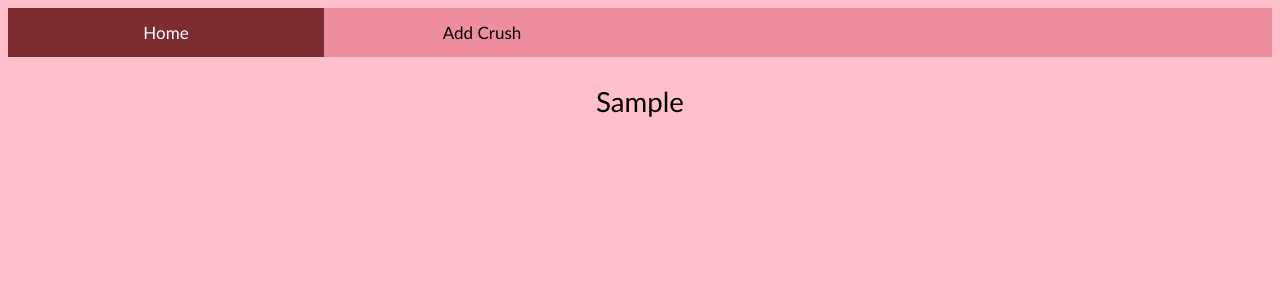
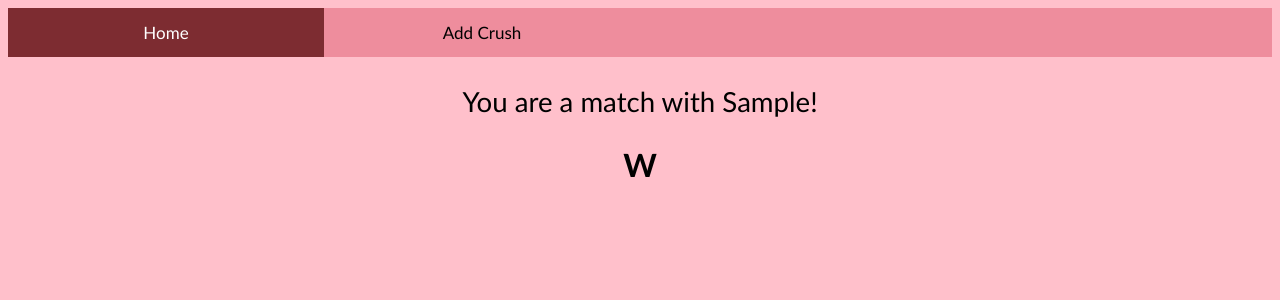
Before and after one commit to rwang2022/BU-match, a Flask app: template templates/reveal_crush.html in a window 1280 px wide. Shown: the top 300 px of the page. Run offline with Flask 2, Linux system fonts and the light colour scheme; the template is opened without the code that fills it: most values are stand-ins (such as "Sample title", 1, 10 or a date in 2020); parts of the project's set-up code (start-up, migrations or seed data) failed here and were passed over.

Commit message:
crush matching works

```diff
--- a/templates/reveal_crush.html
+++ b/templates/reveal_crush.html
@@ -6,6 +6,7 @@
 
 {% block content %}
 {% for matched_crush in matched_crushes %}
-<p>{{matched_crush}}</p>
+<p>You are a match with {{matched_crush}}!</p>
+<p><strong style="font-size: xx-large;">W</strong></p>
 {% endfor %}
 {% endblock %}
```
